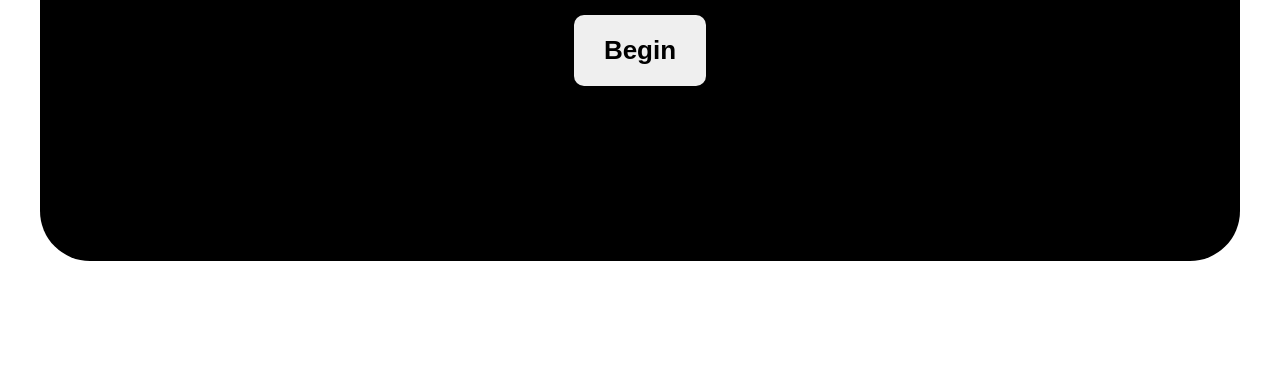
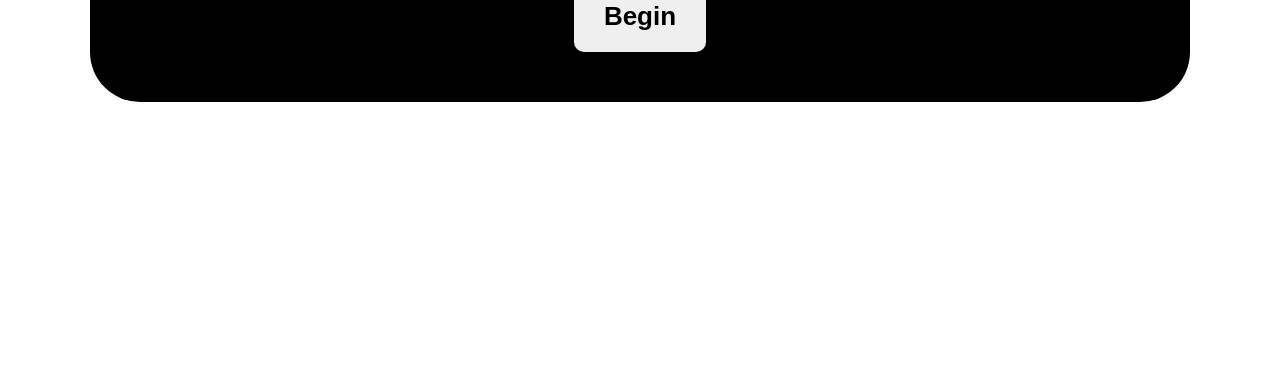
Before and after one commit to techGuy08/rock-paper-scissors, a plain HTML site: page index.html in a window 1280 px wide. Shown: the part 409-800 px from the top of the page. Drawn offline with Linux system fonts and the light colour scheme; a web font is replaced by a local one.

Commit message:
Update style.css

```diff
--- a/style.css
+++ b/style.css
@@ -1,6 +1,7 @@
 * {
   margin: 0;
   padding: 0;
+  box-sizing:border-box;
 }
 body {
   font-family: "Electrolize", sans-serif;
@@ -89,13 +90,11 @@ footer .player-decision {
 }
 #startup {
   position: absolute;
-  top: 40px;
-  bottom: 0;
+  top: 17%;
   right: 0;
   left: 0;
   margin: auto;
   width: 86%;
-  height: 50%;
   z-index: 1;
   background: #000;
   color: white;
```
